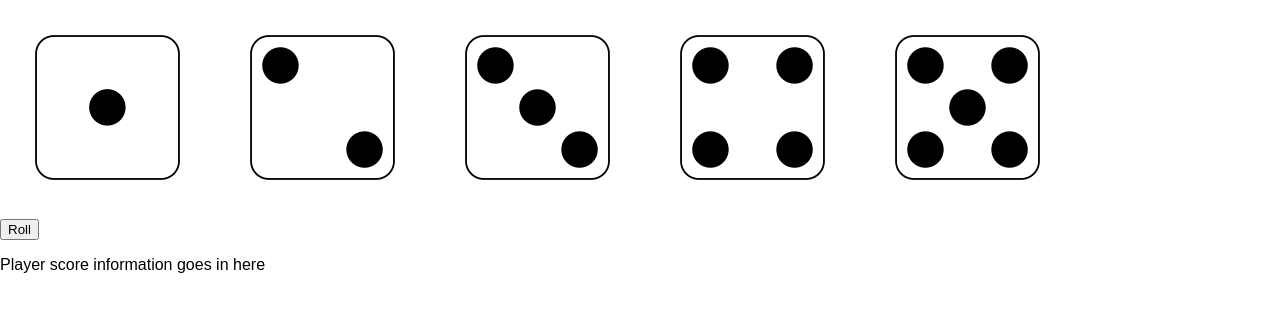
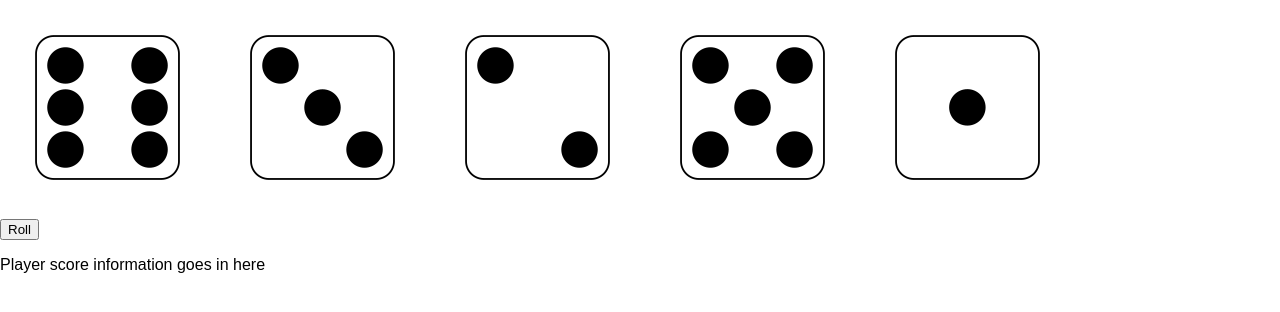
Before and after one commit to cifarquhar/yahtzee, a React (Create React App) app: page / in a window 1280 px wide. Shown: the top 312 px of the page. Built offline with nearby package versions, Linux system fonts and the light colour scheme.

Commit message:
refactor dice rendering

```diff
--- a/src/containers/DiceContainer.jsx
+++ b/src/containers/DiceContainer.jsx
@@ -5,16 +5,35 @@ import "../styles/containers.css";
 
 class DiceContainer extends Component {
 
+  constructor(props){
+    super(props)
+
+    this.die1 = {value: 6, held: false};
+    this.die2 = {value: 3, held: false};
+    this.die3 = {value: 2, held: false};
+    this.die4 = {value: 5, held: false};
+    this.die5 = {value: null, held: false};
+
+    this.dice = [this.die1, this.die2, this.die3, this.die4, this.die5];
+
+  }
+
   render() {
+
+    const diceToRender = this.dice.map((array,index) => {
+      return(
+        <Dice
+          key={index}
+          value={this.dice[index].value}
+          held={this.dice[index].held}
+        />
+      )
+    })
 
     return (
       <div>
         <div className="dice-container">
-          <Dice value={1}/>
-          <Dice value={2}/>
-          <Dice value={3}/>
-          <Dice value={4}/>
-          <Dice value={5}/>
+          {diceToRender}
         </div>
         <Button block>Roll</Button>
       </div>
```
